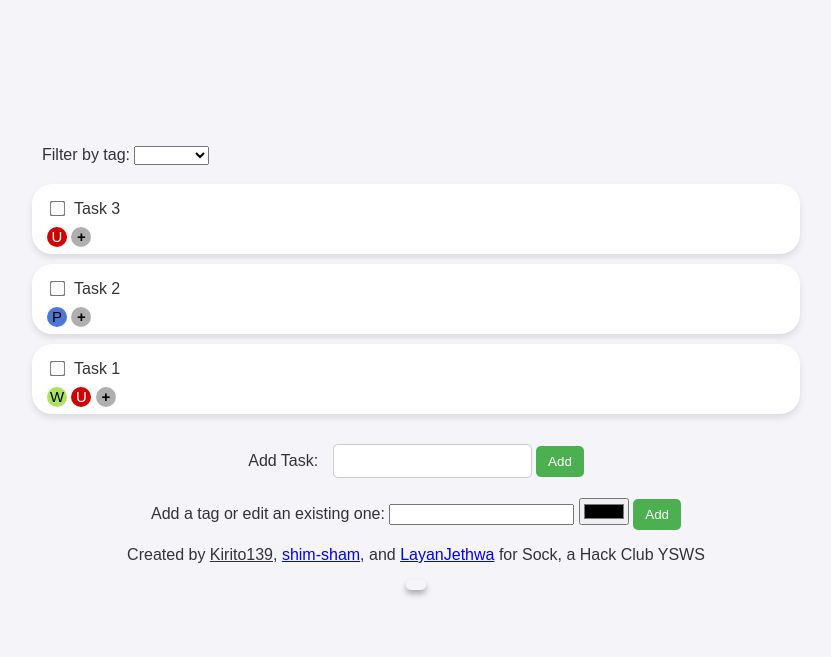
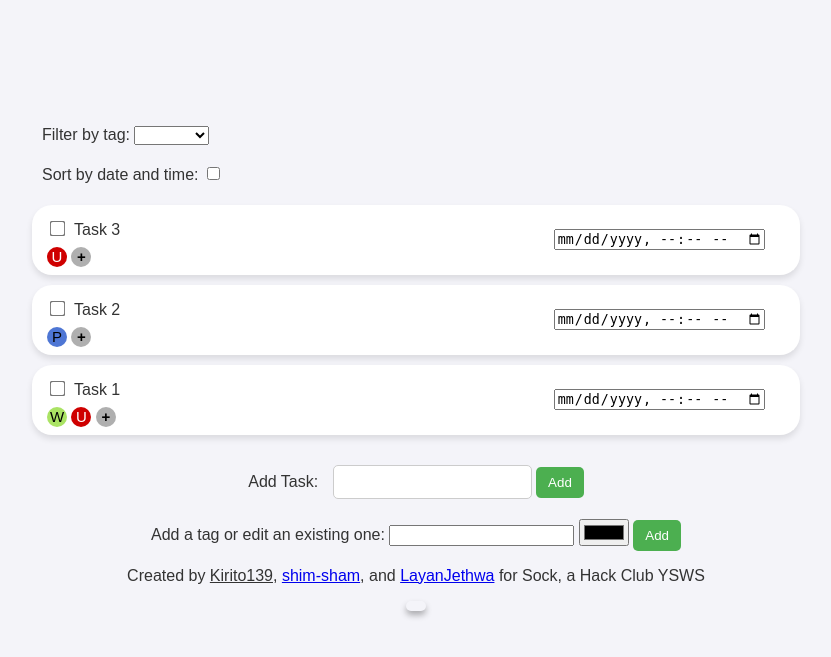
Before and after one commit to sock-bombers/to-do-list, a Flask app: page / in a window 1280 px wide. Shown: the top 657 px of the page, without its empty margins (224-1055 px from the left). Run offline with Flask 3, Linux system fonts and the light colour scheme; some web fonts are replaced.

Commit message:
added datetime selector and sorting by datetime

```diff
--- a/project/app.py
+++ b/project/app.py
@@ -1,5 +1,6 @@
 from flask import Flask, render_template, request, redirect, url_for
 import time
+import datetime
 
 app = Flask(__name__)
 
@@ -16,11 +17,11 @@ tags = {
 
 filtered_tag = ""
 
-#  id: [task_name, completed, [tag_names], recently_added]}
+#  id: [task_name, completed, [tag_names], recently_added], datetime}
 tasks = {
-    0: ["Task 1", 0, ["Work", "Urgent"], 0],
-    1: ["Task 2", 0, ["Personal"], 0],
-    2: ["Task 3", 0, ["Urgent"], 0]
+    0: ["Task 1", 0, ["Work", "Urgent"], 0, datetime.datetime(1971,1,1,0,0)],
+    1: ["Task 2", 0, ["Personal"], 0, datetime.datetime(1971,1,1,0,0)],
+    2: ["Task 3", 0, ["Urgent"], 0, datetime.datetime(1971,1,1,0,0)]
 }
 
 def reset_recently_added(task):
@@ -29,24 +30,32 @@ app.jinja_env.globals.update(reset_recently_added = reset_recently_added)
 
 current_index = len(tasks)
 
+sort = 0
+
 @app.route('/')
 def index():
-    if filtered_tag == "":
-        checked_tasks = {k: v for k, v in reversed({k: v for k, v in tasks.items() if v[1] == 1}.items())}
-        unchecked_tasks = {k: v for k, v in reversed({k: v for k, v in tasks.items() if v[1] == 0}.items())}
+    global sort
+    print(tasks[0][4])
+    if sort:
+        checked_tasks = {k: v for k, v in reversed({k: v for k, v in sorted(tasks.items(), key = lambda item: item[1][4].timestamp()) if v[1] == 1}.items())}
+        unchecked_tasks = {k: v for k, v in reversed({k: v for k, v in sorted(tasks.items(), key = lambda item: item[1][4].timestamp()) if v[1] == 0}.items())}
     else:
-        checked_tasks = {k: v for k, v in reversed({k: v for k, v in tasks.items() if v[1] == 1 and filtered_tag in v[2]}.items())}
-        unchecked_tasks = {k: v for k, v in reversed({k: v for k, v in tasks.items() if v[1] == 0 and filtered_tag in v[2]}.items())}
+        if filtered_tag == "":
+            checked_tasks = {k: v for k, v in reversed({k: v for k, v in tasks.items() if v[1] == 1}.items())}
+            unchecked_tasks = {k: v for k, v in reversed({k: v for k, v in tasks.items() if v[1] == 0}.items())}
+        else:
+            checked_tasks = {k: v for k, v in reversed({k: v for k, v in tasks.items() if v[1] == 1 and filtered_tag in v[2]}.items())}
+            unchecked_tasks = {k: v for k, v in reversed({k: v for k, v in tasks.items() if v[1] == 0 and filtered_tag in v[2]}.items())}
     tasks_arg = unchecked_tasks.copy()
     tasks_arg.update(checked_tasks)
-    return render_template('index.html', tasks=tasks_arg,tags=tags,filtered_tag=filtered_tag)
+    return render_template('index.html', tasks=tasks_arg,tags=tags,filtered_tag=filtered_tag,sort_datetime=sort)
 
 @app.route('/add', methods=['POST'])
 def add_task():
     global current_index
     new_task = request.form.get('newTask')
     if new_task:
-        tasks[current_index] = [new_task, 0, [], 1]
+        tasks[current_index] = [new_task, 0, [], 1, datetime.datetime(1971,1,1,0,0)]
         current_index += 1
     return redirect(url_for('index'))
 
@@ -112,6 +121,29 @@ def filter_tasks():
 
     return redirect(url_for('index'))
 
+@app.route('/update_time', methods=['POST'])
+def update_time():
+    time = request.form.get('timeSelector')
+    index = int(request.form.get('taskIndex'))
+    time = time.split('T')
+    time[0] = time[0].split('-')
+    time[1] = time[1].split(':')
+    time[0] += time[1]
+    time = datetime.datetime(*map(int, time[0]))
+    tasks[index][4] = time
+    return redirect(url_for('index'))
+
+@app.route('/sort_by_datetime', methods=['POST'])
+def sort_by_datetime():
+    global sort
+    checked = request.form.get('datetimeSortCheckbox')
+    if checked == "on":
+        sort = 1
+    else:
+        sort = 0
+
+    return redirect(url_for('index'))
+
 
 if __name__ == '__main__':
     app.run(debug=True)
--- a/project/static/styles.css
+++ b/project/static/styles.css
@@ -263,3 +263,18 @@ input[type="checkbox"] {
 #tags-filter-list {
     transform: translateX(10px);
 }
+
+#datetime-sort-text {
+    display: inline-block;
+    transform: translateX(10px);
+    margin-left: -30vw;
+    margin-bottom: 20px;
+}
+
+#datetime-sort-checkbox {
+    transform: translateX(10px);
+}
+
+#top-options {
+    display: flexbox;
+}
--- a/project/templates/index.html
+++ b/project/templates/index.html
@@ -9,6 +9,7 @@
 </head>
 
 <body>
+    <div id="top-options">
         <form method="POST" action="{{ url_for('filter_tasks') }}">
             <label for="tags-filter-list" id="tags-filter-text">Filter by tag:</label>
             <select id="tags-filter-list" name="tagsFilterList" onchange="this.form.submit()">
@@ -17,6 +18,12 @@
                 value="{{ tag }}" {% if filtered_tag == tag %} selected {% endif %}>{{ tag }}</option>{% endfor %}
             </select>
         </form>
+
+        <form method="POST" action="{{ url_for('sort_by_datetime') }}">
+            <label for="datetime-sort-checkbox" id="datetime-sort-text">Sort by date and time:</label>
+            <input type="checkbox" id="datetime-sort-checkbox" name="datetimeSortCheckbox" onchange="this.form.submit()", {%if sort_datetime %}checked{% endif %}>
+        </form>
+    </div>
 
     <ul id="task-list">
         {% for task in tasks %}
@@ -28,6 +35,11 @@
             </form>
 
             <label id="task-title" {% if tasks[task][1] %}style="text-decoration: line-through" {% endif %} for="{{ task }}">{{ tasks[task][0] }}</label>
+
+            <form method="POST" action="{{ url_for('update_time') }}" style="display:inline;">
+                <input type="hidden" name="taskIndex" value="{{ task }}">
+                <input type="datetime-local" name="timeSelector" onchange="this.form.submit()" {% if tasks[task][4].year != 1971 %} value="{{ tasks[task][4] }}" {% endif %}>
+            </form>
 
             <form method="POST" action="{{ url_for('delete_tasks') }}" style="display:inline;">
                 <input type="hidden" name="taskIndex" value="{{ task }}">
```
Also changed, not shown: README.md. Lines whose indentation alone changed are shown as unchanged.
